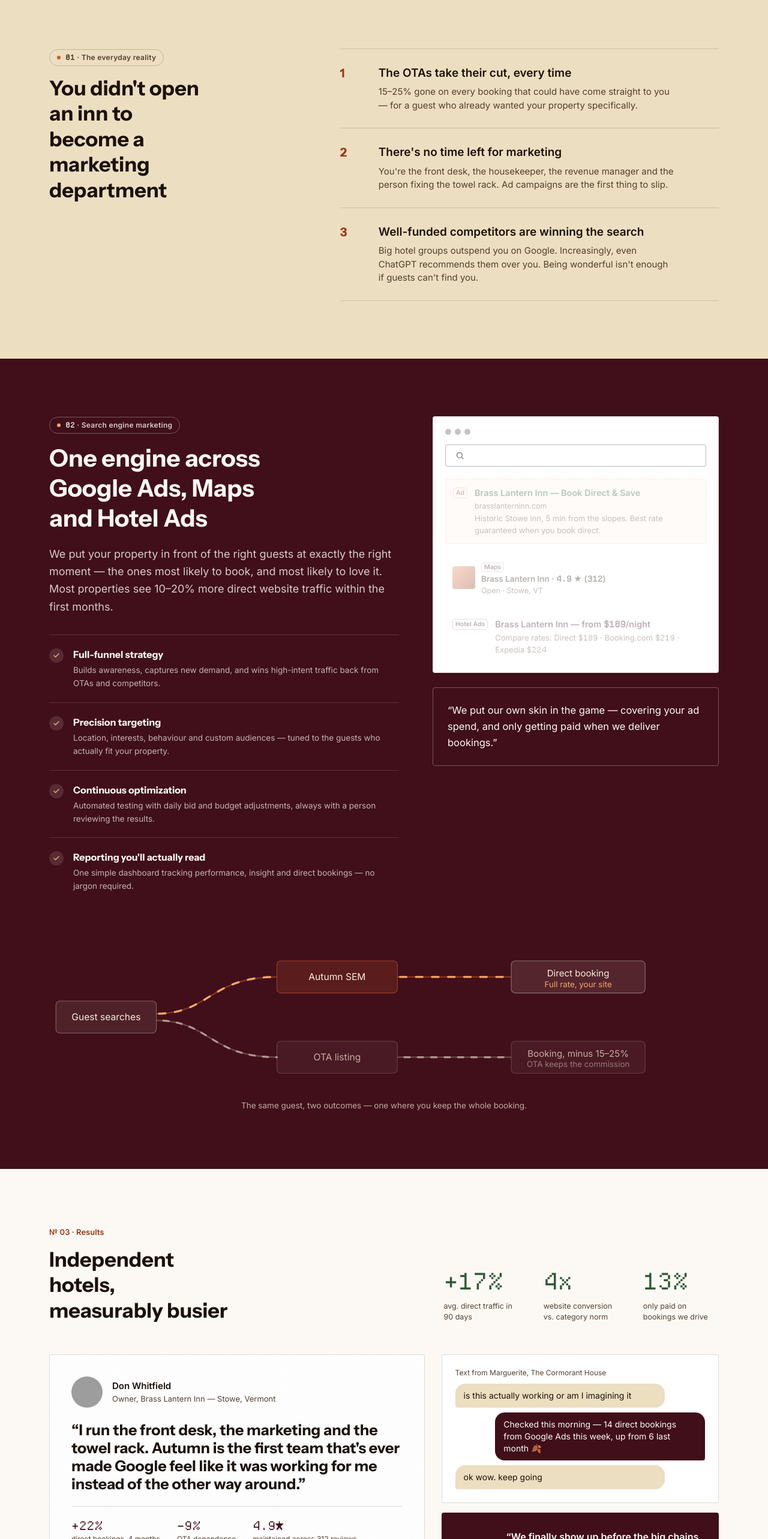
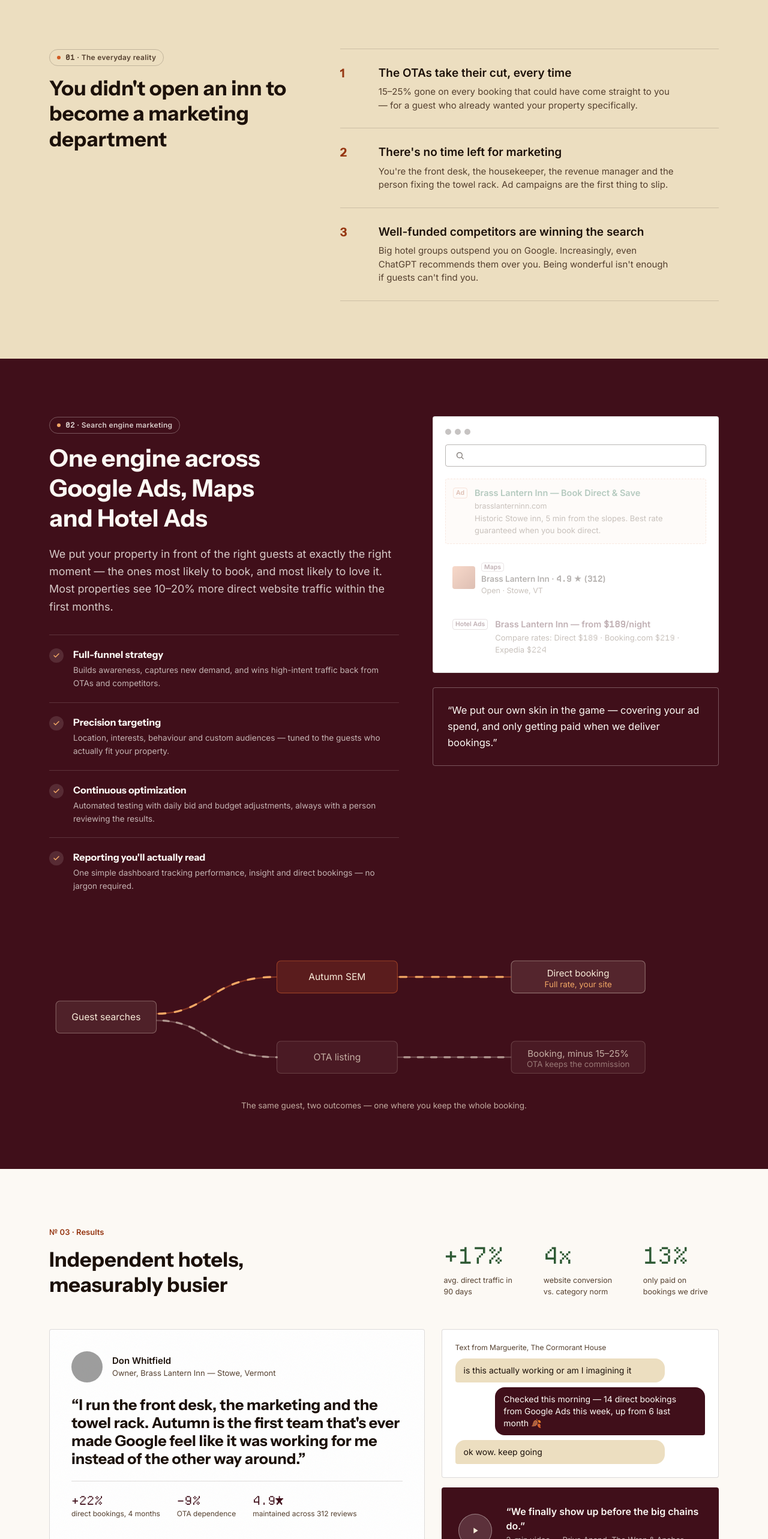
Before and after one commit to yafira/autumn, a Next.js app: page / in a window 1280 px wide. Shown: the part 1200-3766 px from the top of the page at 60% size. Built offline with nearby package versions, Linux system fonts and the light colour scheme; grey boxes are pictures that could not be loaded.

Commit message:
fixed ragged headline wrapping across four sections

```diff
--- a/src/components/Faq.tsx
+++ b/src/components/Faq.tsx
@@ -36,7 +36,7 @@ export default function Faq() {
       <div className="mx-auto max-w-[1180px] px-8">
         <Reveal className="mb-10 max-w-[56ch]">
           <Eyebrow n="06" label="In plain language" />
-          <h2 className="font-display text-[30px] font-bold">Questions we get from owners, not marketers</h2>
+          <h2 className="max-w-[24ch] font-display text-[34px] font-bold leading-tight">Questions we get from owners, not marketers</h2>
         </Reveal>
 
         <div className="border-t border-ink/15">
--- a/src/components/Problem.tsx
+++ b/src/components/Problem.tsx
@@ -25,7 +25,7 @@ export default function Problem() {
       <div className="mx-auto grid max-w-[1180px] grid-cols-1 gap-10 px-8 lg:grid-cols-[0.8fr_1.2fr] lg:gap-16">
         <Reveal>
           <Eyebrow n="01" label="The everyday reality" />
-          <h2 className="max-w-[11ch] font-display text-[34px] font-bold leading-tight">
+          <h2 className="font-display text-[34px] font-bold leading-tight">
             You didn&apos;t open an inn to become a marketing department
           </h2>
         </Reveal>
--- a/src/components/Proof.tsx
+++ b/src/components/Proof.tsx
@@ -7,7 +7,7 @@ export default function Proof() {
         <Reveal className="mb-13 flex flex-col items-start justify-between gap-10 lg:flex-row lg:items-end">
           <div>
             <div className="mb-3.5 text-[13px] font-semibold text-rose-deep">№ 03 · Results</div>
-            <h2 className="max-w-[13ch] font-display text-[34px] font-bold leading-tight">
+            <h2 className="max-w-[20ch] font-display text-[34px] font-bold leading-tight">
               Independent hotels, measurably busier
             </h2>
           </div>
--- a/src/components/Services.tsx
+++ b/src/components/Services.tsx
@@ -39,7 +39,7 @@ export default function Services() {
       <div className="mx-auto max-w-[1180px] px-8">
         <Reveal className="mb-11 max-w-[60ch]">
           <Eyebrow n="04" label="Beyond search" />
-          <h2 className="font-display text-[30px] font-bold">Everything else runs quietly in the background</h2>
+          <h2 className="max-w-[430px] font-display text-[34px] font-bold leading-tight">Everything else runs quietly in the background</h2>
           <p className="mt-3 text-[15.5px] text-ink-soft">
             Search marketing is the core of what we do. These round it out — pick them up whenever you&apos;re ready.
           </p>
```
